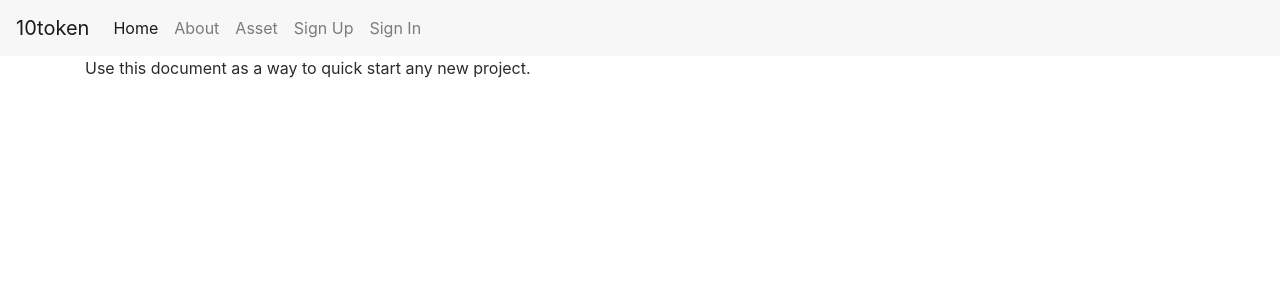
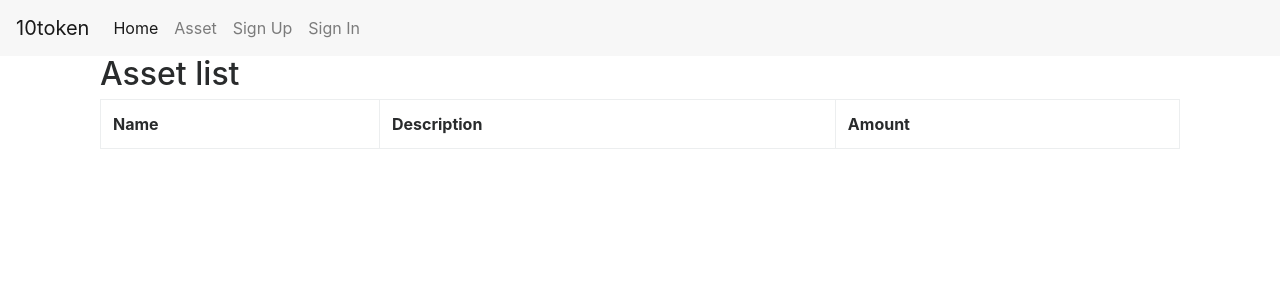
Before and after one commit to 10token/10token.info, a Django app: page / in a window 1280 px wide. Shown: the top 300 px of the page. Run offline with Django 3.2, Linux system fonts and the light colour scheme; lists and menus that the app fills with data are empty; some libraries are stand-ins or nearby versions.

Commit message:
fix asset

```diff
--- a/10token/asset/models.py
+++ b/10token/asset/models.py
@@ -9,6 +9,7 @@ class Asset(models.Model):
     reissuable = models.BooleanField()
     token_id = models.CharField('Token id', max_length=100)
     sender_id = models.CharField('Sender id', max_length=100)
+    selected = models.BooleanField(default=False)
 
     created_date = models.DateTimeField(
             default=timezone.now)
--- a/10token/asset/urls.py
+++ b/10token/asset/urls.py
@@ -3,6 +3,6 @@ from . import views
 
 urlpatterns = [
     url(r'^$', views.AssetSearchList.as_view(), name='list'),
-    url(r'^token/(?P<pk>[0-9]+)/$', views.asset_detail.as_view(), name='detail'),
+    url(r'^(?P<pk>[0-9]+)$', views.AssetDetail.as_view(), name='detail'),
     # url(r'^search/', views.AssetSearchList.as_view(), name='search'),
 ]
--- a/10token/templates/asset/asset_list.html
+++ b/10token/templates/asset/asset_list.html
@@ -19,7 +19,7 @@
         </tr>
         {% for object in object_list %}
         <tr>
-            <td><a href="token/{{ object.id }}">{{ object.name }}</a></td>
+            <td><a href={% url 'assets:detail' object.pk %}>{{ object.name }}</a></td>
             <td>{{object.description}}</td>
             <td>{{object.amount}}</td>
         </tr>
--- a/10token/templates/base.html
+++ b/10token/templates/base.html
@@ -39,11 +39,9 @@
         <div class="collapse navbar-collapse" id="navbarSupportedContent">
           <ul class="navbar-nav mr-auto">
             <li class="nav-item active">
-              <a class="nav-link" href="{% url 'home' %}">Home <span class="sr-only">(current)</span></a>
+              <a class="nav-link" href="{% url 'home'  %}">Home <span class="sr-only">(current)</span></a>
             </li>
-            <li class="nav-item">
-              <a class="nav-link" href="{% url 'about' %}">About</a>
-            </li>
+
 
             <li class="nav-item">
               <a class="nav-link" href="{% url 'assets:list'   %}">Asset</a>
--- a/10token/templates/pages/home.html
+++ b/10token/templates/pages/home.html
@@ -1 +1,21 @@
 {% extends "base.html" %}
+
+{% load static i18n %}
+{% block title %}Members{% endblock %}
+
+{% block content %}
+<div class="container">
+
+    <h2>Asset list</h2>
+
+    <table class="table table-bordered table-condensed">
+        <tr>
+            <th>Name</th>
+            <th>Description</th>
+            <th>Amount</th>
+        </tr>
+
+    </table>
+
+</div>
+{% endblock content %}
--- a/config/urls.py
+++ b/config/urls.py
@@ -5,9 +5,14 @@ from django.contrib import admin
 from django.views.generic import TemplateView
 from django.views import defaults as default_views
 
+# from asset.views import AssetSearchList
+
+
 urlpatterns = [
+    # url(r'^$', AssetSearchList.as_view(), name='home'),
+
     url(r'^$', TemplateView.as_view(template_name='pages/home.html'), name='home'),
-    url(r'^about/$', TemplateView.as_view(template_name='pages/about.html'), name='about'),
+    # url(r'^about/$', TemplateView.as_view(template_name='pages/about.html'), name='about'),
 
 
     # Django Admin, use {% url 'admin:index' %}
@@ -20,7 +25,7 @@ urlpatterns = [
 
 
     #INCLIDE tentoken
-    url(r'^asset/', include('asset.urls', namespace='assets')),
+    url(r'^waves/', include('asset.urls', namespace='assets')),
 
 
 ] + static(settings.MEDIA_URL, document_root=settings.MEDIA_ROOT)
```
Also changed, not shown: 10token/asset/views.py (+10 -9 lines), 10token/asset/migrations/0002_asset_selected.py (added), config/10token.sqlite3.
